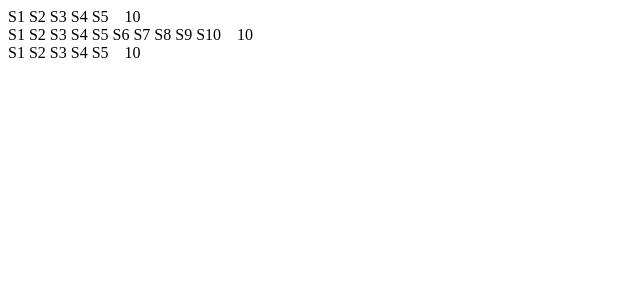
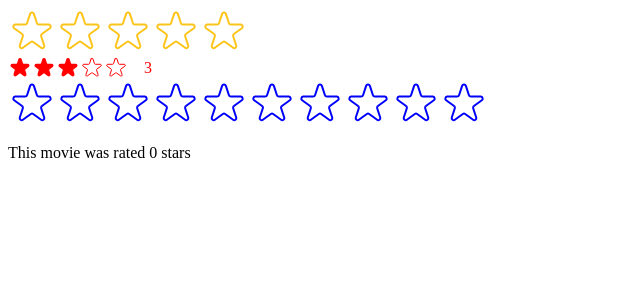
Before and after one commit to alinawaz04/The-Ultimate-React-Course-2023-React-Redux-More, a React (Create React App) app in the folder usepopcorn/: page / in a window 1280 px wide. Shown: the top 300 px of the page, without its empty margins (0-640 px from the left). Built offline with nearby package versions, Linux system fonts and the light colour scheme.

Commit message:
section 10

```diff
--- a/usepopcorn/src/StarRating.js
+++ b/usepopcorn/src/StarRating.js
@@ -1,3 +1,6 @@
+import { useState } from "react";
+import PropTypes from "prop-types";
+
 const containerStyle = {
   display: "flex",
   alignItems: "center",
@@ -6,23 +9,106 @@
 
 const starContainerStyle = {
   display: "flex",
-  gap: "4px",
 };
 
-const textStyle = {
-  lineHeight: "1",
-  margin: "0",
+StarRating.propTypes = {
+  maxRating: PropTypes.number,
+  defaultRating: PropTypes.number,
+  color: PropTypes.string,
+  size: PropTypes.number,
+  messages: PropTypes.array,
+  className: PropTypes.string,
+  onSetRating: PropTypes.func,
 };
 
-export default function StarRating({ maxRating = 5 }) {
+export default function StarRating({
+  maxRating = 5,
+  color = "#fcc419",
+  size = 48,
+  className = "",
+  messages = [],
+  defaultRating = 0,
+  onSetRating,
+}) {
+  const [rating, setRating] = useState(defaultRating);
+  const [tempRating, setTempRating] = useState(0);
+
+  const textStyle = {
+    lineHeight: "1",
+    margin: "0",
+    color,
+    fontSize: `${size / 1.5}px`,
+  };
+
+  function handleRating(rating) {
+    setRating(rating);
+    onSetRating(rating);
+  }
+
   return (
-    <div style={containerStyle}>
+    <div style={containerStyle} className={className}>
       <div style={starContainerStyle}>
         {Array.from({ length: maxRating }, (_, i) => (
-          <span>S{i + 1}</span>
+          <Star
+            key={i}
+            onRate={() => handleRating(i + 1)}
+            onHoverIn={() => setTempRating(i + 1)}
+            onHoverOut={() => setTempRating(0)}
+            full={tempRating ? tempRating >= i + 1 : rating >= i + 1}
+            color={color}
+            size={size}
+          />
         ))}
       </div>
-      <p style={textStyle}>10</p>
+      <p style={textStyle}>
+        {messages.length === maxRating
+          ? messages[tempRating ? tempRating - 1 : rating - 1]
+          : tempRating || rating || ""}
+      </p>
     </div>
   );
 }
+
+function Star({ onRate, full, onHoverIn, onHoverOut, color, size }) {
+  const starStyle = {
+    width: `${size}px`,
+    height: `${size}px`,
+    display: "block",
+    cursor: "pointer",
+  };
+
+  return (
+    <span
+      role="button"
+      style={starStyle}
+      onClick={onRate}
+      onMouseEnter={onHoverIn}
+      onMouseLeave={onHoverOut}
+    >
+      {full ? (
+        <svg
+          xmlns="http://www.w3.org/2000/svg"
+          viewBox="0 0 20 20"
+          fill={color}
+          stroke={color}
+        >
+          <path d="M9.049 2.927c.3-.921 1.603-.921 1.902 0l1.07 3.292a1 1 0 00.95.69h3.462c.969 0 1.371 1.24.588 1.81l-2.8 2.034a1 1 0 00-.364 1.118l1.07 3.292c.3.921-.755 1.688-1.54 1.118l-2.8-2.034a1 1 0 00-1.175 0l-2.8 2.034c-.784.57-1.838-.197-1.539-1.118l1.07-3.292a1 1 0 00-.364-1.118L2.98 8.72c-.783-.57-.38-1.81.588-1.81h3.461a1 1 0 00.951-.69l1.07-3.292z" />
+        </svg>
+      ) : (
+        <svg
+          xmlns="http://www.w3.org/2000/svg"
+          fill="none"
+          viewBox="0 0 24 24"
+          stroke={color}
+        >
+          <path
+            strokeLinecap="round"
+            strokeLinejoin="round"
+            strokeWidth="{2}"
+            d="M11.049 2.927c.3-.921 1.603-.921 1.902 0l1.519 4.674a1 1 0 00.95.69h4.915c.969 0 1.371 1.24.588 1.81l-3.976 2.888a1 1 0 00-.363 1.118l1.518 4.674c.3.922-.755 1.688-1.538 1.118l-3.976-2.888a1 1 0 00-1.176 0l-3.976 2.888c-.783.57-1.838-.197-1.538-1.118l1.518-4.674a1 1 0 00-.363-1.118l-3.976-2.888c-.784-.57-.38-1.81.588-1.81h4.914a1 1 0 00.951-.69l1.519-4.674z"
+          />
+        </svg>
+      )}
+    </span>
+  );
+}
--- a/usepopcorn/src/index.js
+++ b/usepopcorn/src/index.js
@@ -1,15 +1,28 @@
-import React from "react";
+import React, { useState } from "react";
 import ReactDOM from "react-dom/client";
 // import "./index.css";
 // import App from "./App";
 import StarRating from "./StarRating";
 
+function Test() {
+  const [movieRating, setMovieRating] = useState(0);
+  return (
+    <div>
+      <StarRating color="blue" maxRating={10} onSetRating={setMovieRating} />
+      <p>This movie was rated {movieRating} stars</p>
+    </div>
+  );
+}
+
 const root = ReactDOM.createRoot(document.getElementById("root"));
 root.render(
   <React.StrictMode>
     {/* <App /> */}
-    <StarRating maxRating={5} />
-    <StarRating maxRating={10} />
-    <StarRating />
+    <StarRating
+      maxRating={5}
+      messages={["Terrible", "Bad", "Okay", "Good", "Amazing"]}
+    />
+    <StarRating size={24} color="red" className="test" defaultRating={3} />
+    <Test />
   </React.StrictMode>
 );
```
